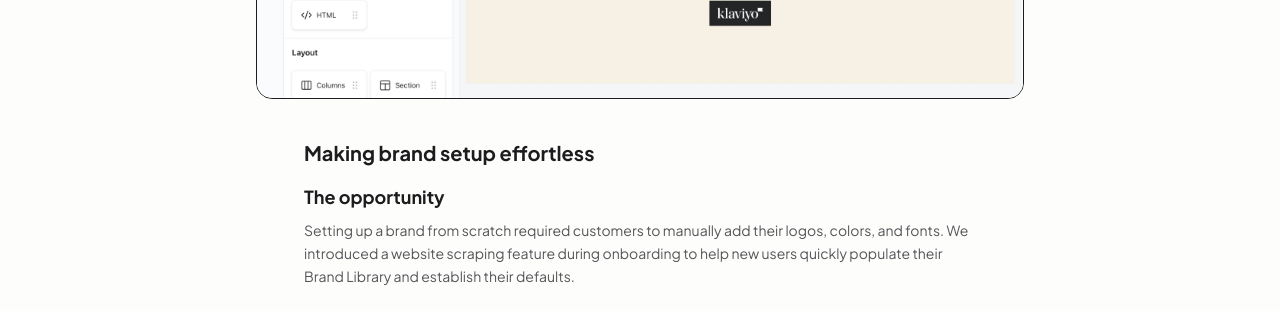
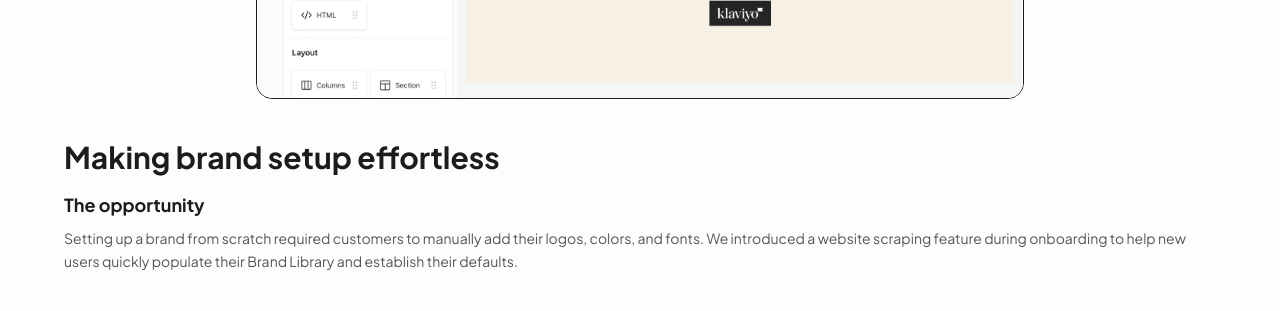
Before and after one commit to marilyncoravit/home, a React (Vite) app: page /work/brand-library in a window 1280 px wide. Shown: the part 2840-3151 px from the top of the page. Built offline with nearby package versions, Linux system fonts and the light colour scheme.

Commit message:
Match "Making brand setup effortless" heading style, widen to full page
- Bump the heading from text-xl to text-2xl sm:text-3xl to match
  "Rethinking how brand assets work"
- Drop the max-w-2xl wrapper so the heading and "The opportunity"
  copy span the full page width instead of a narrow column

```diff
--- a/src/components/case-study/BrandLibraryDiagram.jsx
+++ b/src/components/case-study/BrandLibraryDiagram.jsx
@@ -46,8 +46,8 @@ export default function BrandLibraryDiagram() {
           className="mx-auto mt-4 aspect-[16/9] w-full max-w-3xl rounded-2xl hand-border object-cover object-top"
         />
 
-        <div className="mx-auto mt-10 max-w-2xl text-left">
-          <h3 className="text-xl font-bold">Making brand setup effortless</h3>
+        <div className="mt-10 text-left">
+          <h3 className="text-2xl font-bold sm:text-3xl">Making brand setup effortless</h3>
           <h4 className="mt-4 text-lg font-bold">The opportunity</h4>
           <p className="mt-2 text-sm leading-relaxed text-muted">
             Setting up a brand from scratch required customers to manually add their logos,
```
